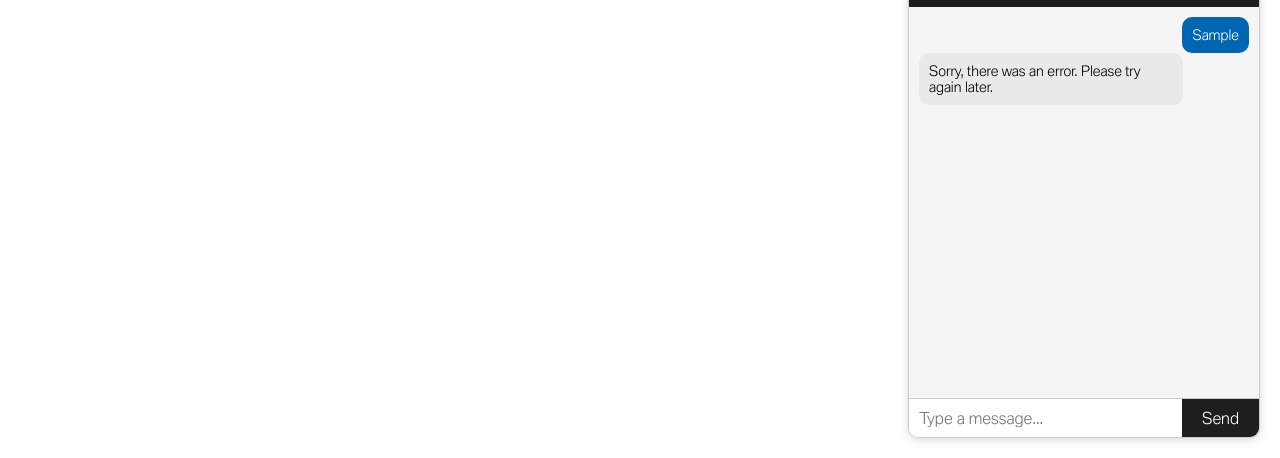
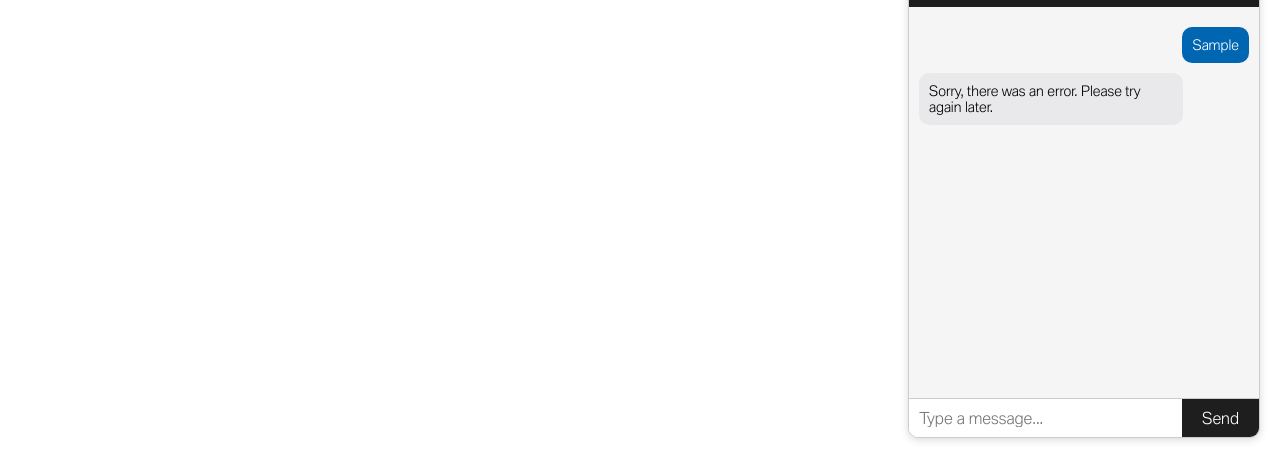
Before and after one commit to carlo-airaghi/chat-widget-project, a website: page widget/test.html in a window 1280 px wide. Both pictures are taken after typing "Sample" into the empty fields and a click on the button "Send". Shown: the part 342-800 px from the top of the page. Drawn offline with Linux system fonts and the light colour scheme; no server answers.

Commit message:
adjusted scroll and space between text boxes

```diff
--- a/widget/chat-widget.css
+++ b/widget/chat-widget.css
@@ -86,14 +86,20 @@
     font-family: 'BMWType', Arial, Helvetica, sans-serif;
   }
 
-  /* 7. Message Bubbles */
+  /* Message Container */
   .chat-widget-message {
-    margin-bottom: 10px;
-    clear: both;
+    display: flex;
+    justify-content: flex-start; /* Default alignment for bot messages */
+    margin: 10px 0;              /* Vertical margin between messages */
   }
 
+  /* User Message Alignment */
+  .chat-widget-message-user {
+    justify-content: flex-end;   /* Align user messages to the right */
+  }
+
+  /* Message Bubble */
   .chat-widget-bubble {
-    display: inline-block;
     padding: 10px;
     border-radius: 10px;
     max-width: 80%;
@@ -102,16 +108,16 @@
     font-family: 'BMWType', Arial, Helvetica, sans-serif;
   }
 
+  /* User Message Bubble */
   .chat-widget-message-user .chat-widget-bubble {
-    background-color: #0066B1; /* BMW Blue */
-    color: #FFFFFF; /* White text */
-    float: right;
+    background-color: #0066B1;   /* BMW Blue */
+    color: #FFFFFF;              /* White text */
     text-align: right;
   }
 
+  /* Bot Message Bubble */
   .chat-widget-message-bot .chat-widget-bubble {
-    background-color: #E9E9EB; /* Light gray */
-    color: #000000; /* Black text */
-    float: left;
+    background-color: #E9E9EB;   /* Light gray */
+    color: #000000;              /* Black text */
     text-align: left;
   }
--- a/widget/chat-widget.js
+++ b/widget/chat-widget.js
@@ -68,7 +68,9 @@
   function displayMessage(sender, message) {
     const messageContainer = document.createElement('div');
     messageContainer.classList.add('chat-widget-message');
-    messageContainer.classList.add(sender === 'user' ? 'chat-widget-message-user' : 'chat-widget-message-bot');
+    messageContainer.classList.add(
+      sender === 'user' ? 'chat-widget-message-user' : 'chat-widget-message-bot'
+    );
 
     const messageBubble = document.createElement('div');
     messageBubble.classList.add('chat-widget-bubble');
@@ -76,8 +78,25 @@
 
     messageContainer.appendChild(messageBubble);
     chatHistory.appendChild(messageContainer);
-    chatHistory.scrollTop = chatHistory.scrollHeight;
+
+    // Allow time for rendering
+    setTimeout(() => {
+      const messageTop = messageContainer.offsetTop;
+      const messageHeight = messageContainer.offsetHeight;
+      const containerHeight = chatHistory.clientHeight;
+
+      // Calculate the scroll position to center the new message
+      const scrollPosition = messageTop - (containerHeight / 3);
+
+      // Scroll to the calculated position
+      chatHistory.scrollTo({
+        top: scrollPosition,
+        behavior: 'smooth',
+      });
+    }, 0);
   }
+
+
 
   // Function to send message
   function sendMessage() {
```
Also changed, not shown: 1 other file.
